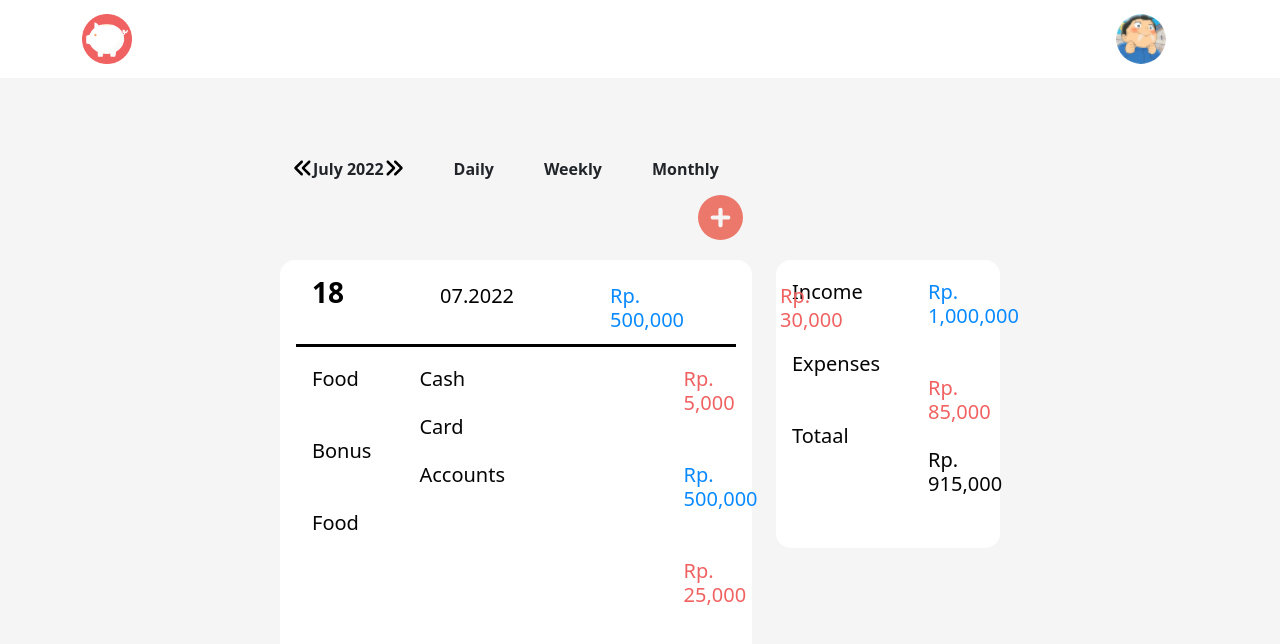
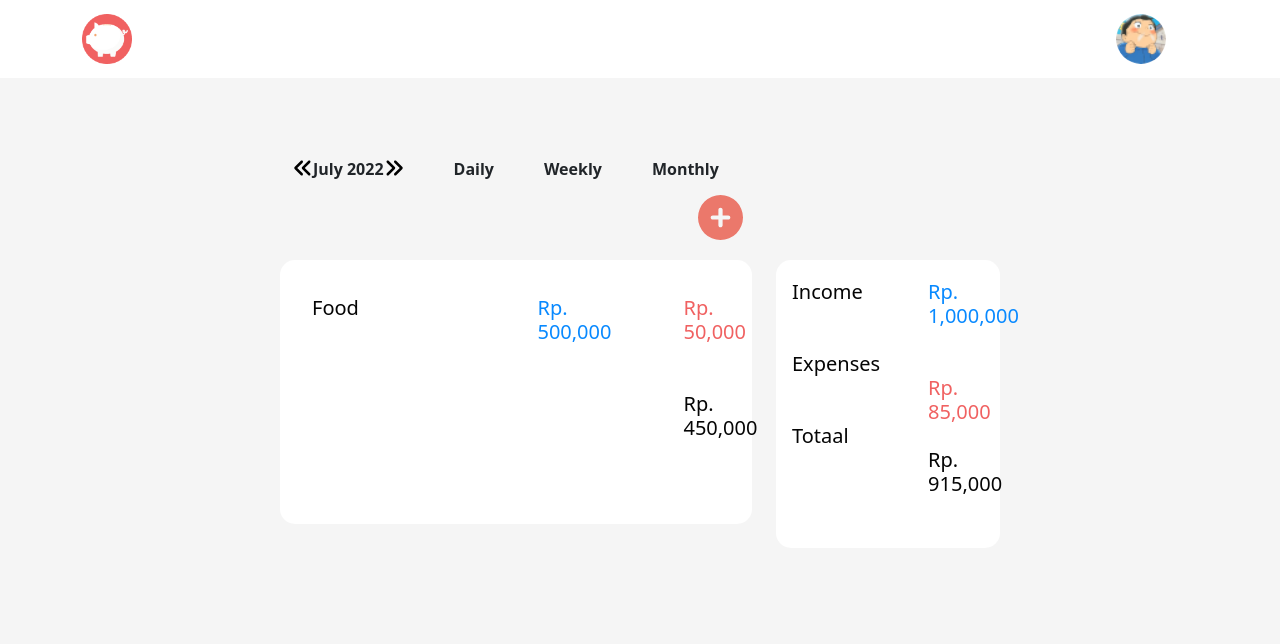
Before and after one commit to yosepalexsander/money-manager-frontend, a React (Create React App) app: page /homeweekly in a window 1280 px wide. Before the commit this address led to /homedaily. Shown: the top 644 px of the page. Built offline with nearby package versions, Linux system fonts and the light colour scheme.

Commit message:
first commit

```diff
--- a/src/App.jsx
+++ b/src/App.jsx
@@ -5,7 +5,7 @@ import { Route, Routes, useNavigate } from "react-router-dom";
 
 import { API, setAuthToken } from "./config/api";
 import { UserContext } from "./context/userContext";
-import { HomeDaily } from "./pages/HomeDaily";
+import { HomeWeekly } from "./pages/HomeWeekly";
 
 if (localStorage.token) {
   setAuthToken(localStorage.token);
@@ -20,7 +20,7 @@ export const App = () => {
       setAuthToken(localStorage.token);
     }
     if (state.isLogin === false) {
-      navigate("/homedaily");
+      navigate("/homeweekly");
     } else {
       if (state.user.status === "Customer") {
         navigate("/user");
@@ -58,7 +58,7 @@ export const App = () => {
 
   return (
     <Routes>
-      <Route path="/homedaily" element={<HomeDaily />} />
+      <Route path="/homeweekly" element={<HomeWeekly />} />
     </Routes>
   );
 };
--- a/src/pages/HomeDaily.jsx
+++ b/src/pages/HomeWeekly.jsx
@@ -5,7 +5,7 @@ import React from "react";
 import { Transaction } from "../components/auth/Transaction";
 import { LayoutUser } from "../components/LayoutUser";
 
-export const HomeDaily = () => {
+export const HomeWeekly = () => {
   const title = "Home";
   document.title = "Hacketon | " + title;
 
@@ -23,20 +23,6 @@ export const HomeDaily = () => {
                     <div className="row g-0">
                       <div className="col pt-0">
                         <div className="card-body">
-                          <div
-                            className="pb-1 ps-3 d-flex"
-                            style={{ color: "#000000", fontSize: "20px", borderBottom: "solid" }}>
-                            <h3 className="pe-5">
-                              <b>18</b>
-                            </h3>
-                            <h5 className="ps-5  pe-5 mt-2">07.2022</h5>
-                            <h5 className="ps-5 pe-5 mt-2" style={{ color: "#0889FF" }}>
-                              Rp. 500,000
-                            </h5>
-                            <h5 className="ps-5 pe-5 mt-2" style={{ color: "#F06161" }}>
-                              Rp. 30,000
-                            </h5>
-                          </div>
                           <div className="">
                             <div className="">
                               <div className="">
@@ -49,28 +35,19 @@ export const HomeDaily = () => {
                                         <h5 className="pb-3" style={{ color: "#050505", fontSize: "20px" }}>
                                           Food &emsp;
                                         </h5>
-                                        <h5 className="pb-3" style={{ color: "#050505", fontSize: "20px" }}>
-                                          Bonus &emsp;
-                                        </h5>
-                                        <h5 style={{ color: "#050505", fontSize: "20px" }}>Food &emsp;</h5>
                                       </div>
-                                      <div className="pe-5">
-                                        <h5 className="pb-3" style={{ color: "#050505", fontSize: "20px" }}>
-                                          Cash &emsp;
-                                        </h5>
-                                        <h5 className="pb-3" style={{ color: "#050505", fontSize: "20px" }}>
-                                          Card &emsp;
-                                        </h5>
-                                        <h5 style={{ color: "#050505", fontSize: "20px" }}>Accounts &emsp;</h5>
-                                      </div>
-                                      <div style={{ paddingLeft: "32%" }}>
-                                        <h5 className="pb-3" style={{ color: "#F06161", fontSize: "20px" }}>
-                                          Rp. 5,000 &emsp;
-                                        </h5>
+                                      <div className="pe-5" style={{ paddingLeft: "32%" }}>
                                         <h5 className="pb-3" style={{ color: "#0889FF", fontSize: "20px" }}>
                                           Rp. 500,000 &emsp;
                                         </h5>
-                                        <h5 style={{ color: "#F06161", fontSize: "20px" }}>Rp. 25,000 &emsp;</h5>
+                                      </div>
+                                      <div className="ps-4">
+                                        <h5 className="pb-3" style={{ color: "#F06161", fontSize: "20px" }}>
+                                          Rp. 50,000 &emsp;
+                                        </h5>
+                                        <h5 className="pb-3" style={{ color: "#050505", fontSize: "20px" }}>
+                                          Rp. 450,000 &emsp;
+                                        </h5>
                                       </div>
                                     </div>
                                   </div>
```
